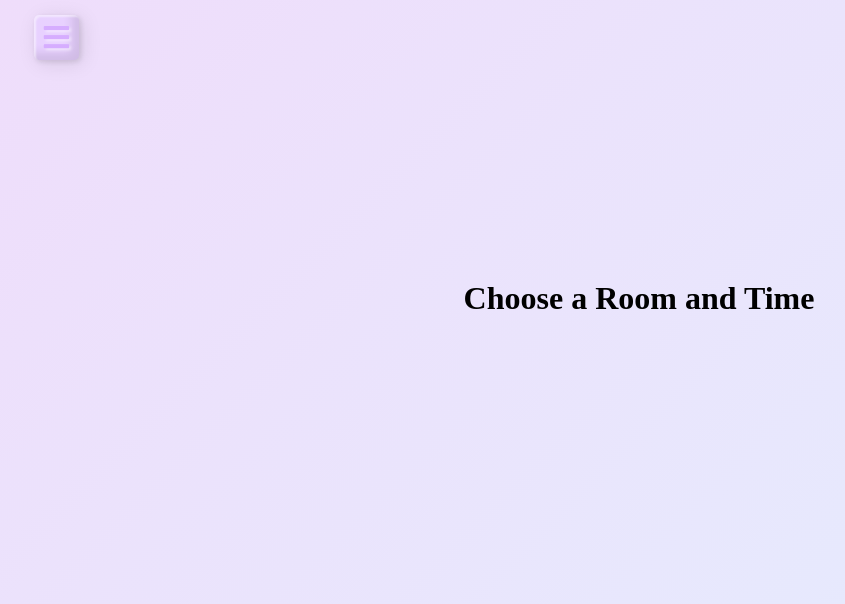
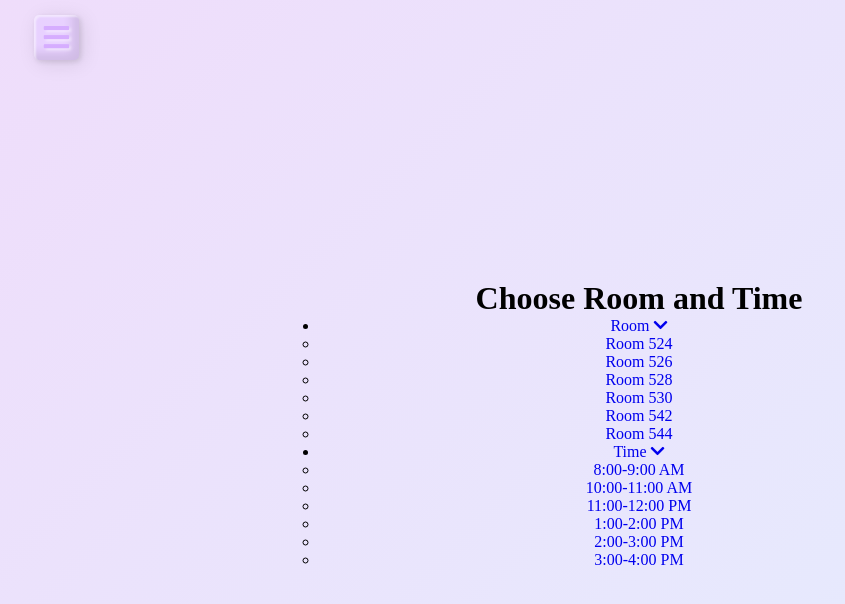
Before and after one commit to trishamitch/sysrch, a PHP site: the page made by with admin/reservation.php in a window 1280 px wide. Shown: the top 604 px of the page, without its empty margins (1-846 px from the left). Run offline with PHP 8.4, Linux system fonts and the light colour scheme; the visitor is signed in with stand-in values (Sample User, id 1).

Commit message:
Update reservation.php

```diff
--- a/with admin/reservation.php
+++ b/with admin/reservation.php
@@ -42,9 +42,60 @@
     </div>
     <div class="frame">
         <div class="reserve">
-            <h1>Choose a Room and Time</h1>
+            <h1>Choose Room and Time</h1>
+                <ul>
+                <li><a href="#" class="item">Room <i class="fa fa-chevron-down"></i></a>
+                    <span class="accent"></span>
+                    <ul class="drop-down">
+                    <li><a href="#">Room 524</a></li>
+                    <li><a href="#">Room 526</a></li>
+                    <li><a href="#">Room 528</a></li>
+                    <li><a href="#">Room 530</a></li>
+                    <li><a href="#">Room 542</a></li>
+                    <li><a href="#">Room 544</a></li>
+                    </ul>
+                </li>
+                <li><a href="#" class="item">Time <i class="fa fa-chevron-down"></i></a>
+                    <span class="accent"></span>
+                    <ul class="drop-down">
+                    <li><a href="#">8:00-9:00 AM</a></li>
+                    <li><a href="#">10:00-11:00 AM</a></li>
+                    <li><a href="#">11:00-12:00 PM</a></li>
+                    <li><a href="#">1:00-2:00 PM</a></li>
+                    <li><a href="#">2:00-3:00 PM</a></li>
+                    <li><a href="#">3:00-4:00 PM</a></li>
+                    </ul>
+                </li>
+                </ul>
         </div>
     </div>
+    <script>
+        document.addEventListener("DOMContentLoaded", function() {
+            var dropdowns = document.querySelectorAll('.drop-down');
+            dropdowns.forEach(function(dropdown) {
+                dropdown.parentNode.addEventListener('click', function(event) {
+                    event.stopPropagation();
+                    var siblingDropdowns = this.parentNode.querySelectorAll('.drop-down');
+                    siblingDropdowns.forEach(function(sibling) {
+                        if (sibling !== dropdown) {
+                            sibling.style.display = 'none';
+                        }
+                    });
+                    if (dropdown.style.display === 'block') {
+                        dropdown.style.display = 'none';
+                    } else {
+                        dropdown.style.display = 'block';
+                    }
+                });
+                document.addEventListener('click', function() {
+                    dropdown.style.display = 'none';
+                });
+                dropdown.addEventListener('click', function(event) {
+                    event.stopPropagation();
+                });
+            });
+        });
+    </script>
 </body>
 </html>
 <?php
```
